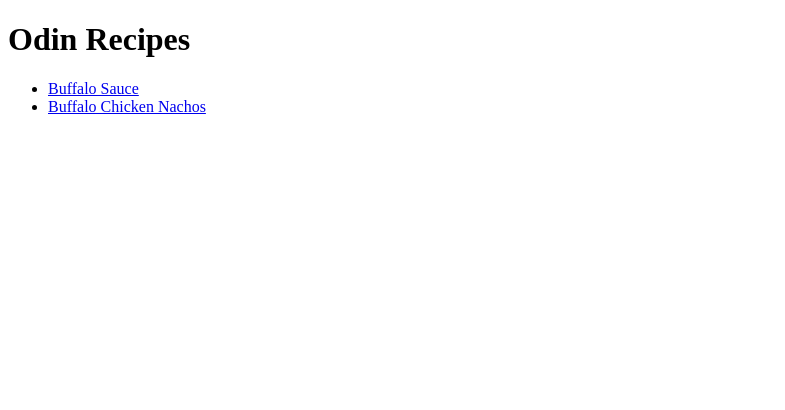
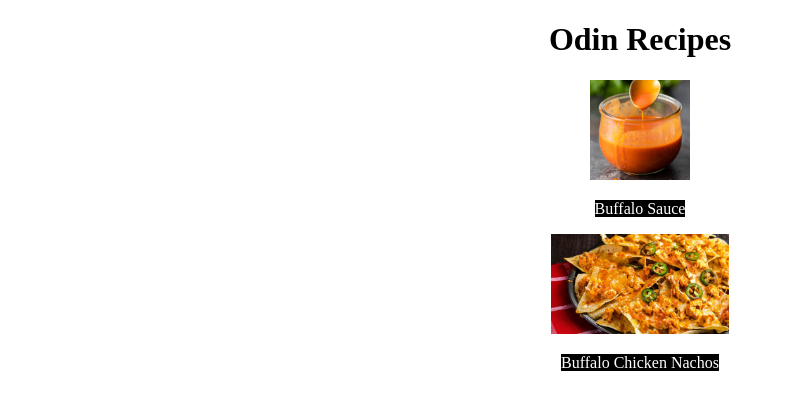
Before and after one commit to hsgriff/odin-recipes, a plain HTML site: page index.html in a window 1280 px wide. Shown: the whole page, without its empty margins (0-785 px from the left). Drawn offline with Linux system fonts and the light colour scheme.

Commit message:
Add CSS to home page
added a css file and linked it to all the html files,
but have only made style changes to index.html. Looks better
centered and links are better looking (black and white with
no underline)

```diff
--- a/index.html
+++ b/index.html
@@ -5,12 +5,13 @@
     <meta http-equiv="X-UA-Compatible" content="IE=edge">
     <meta name="viewport" content="width=device-width, initial-scale=1.0">
     <title>Odin Recipes</title>
+    <link rel="stylesheet" href="styles.css"/>
 </head>
-<body>
+<body class="home">
     <h1>Odin Recipes</h1>
-    <ul>
-        <li><a href="recipes/buff-sauce.html">Buffalo Sauce</a></li>
-        <li><a href="recipes/buff-chick-nachos.html">Buffalo Chicken Nachos</a></li>
-    </ul>
+    <img src="images/buffalo-sauce.jpeg">
+    <p><a href="recipes/buff-sauce.html">Buffalo Sauce</a></p>
+    <img src="images/buff-chick-nachos.jpeg">
+    <p><a href="recipes/buff-chick-nachos.html">Buffalo Chicken Nachos</a></p>
 </body>
 </html>
--- /dev/null
+++ b/styles.css
@@ -0,0 +1,12 @@
+a {
+    background-color: black;
+    color: white;
+    text-decoration: none;
+}
+.home{
+    text-align: center;
+}
+.home img{
+    height: 100px;
+    width: auto;
+}
```
Also changed, not shown: recipes/buff-chick-nachos.html (+1 -0 lines), recipes/buff-sauce.html (+1 -0 lines).
